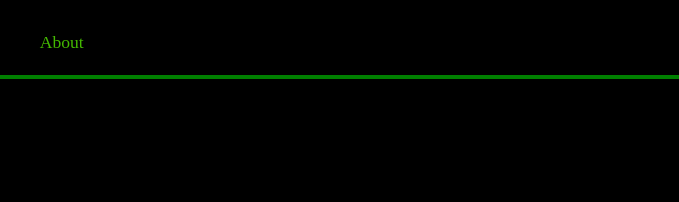
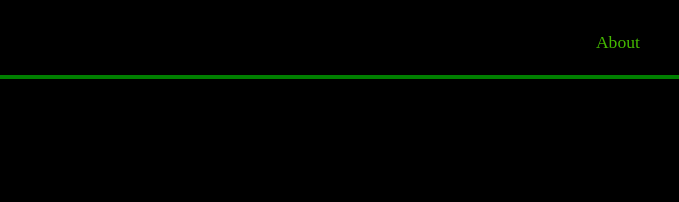
Before and after one commit to hypervare/HV-CTFs, a plain HTML site: page index.html in a window 1280 px wide. Shown: the top 202 px of the page, 540-1219 px from the left. Drawn offline with Linux system fonts and the light colour scheme.

Commit message:
Update index.html

```diff
--- a/index.html
+++ b/index.html
@@ -11,7 +11,7 @@
             #header{
                 border-bottom: 0.3rem solid green;
                 display: flex;
-                gap: 35%;
+                gap: 79%;
             }
             #header #mainLogo{
                 margin-left: 1rem;
```
